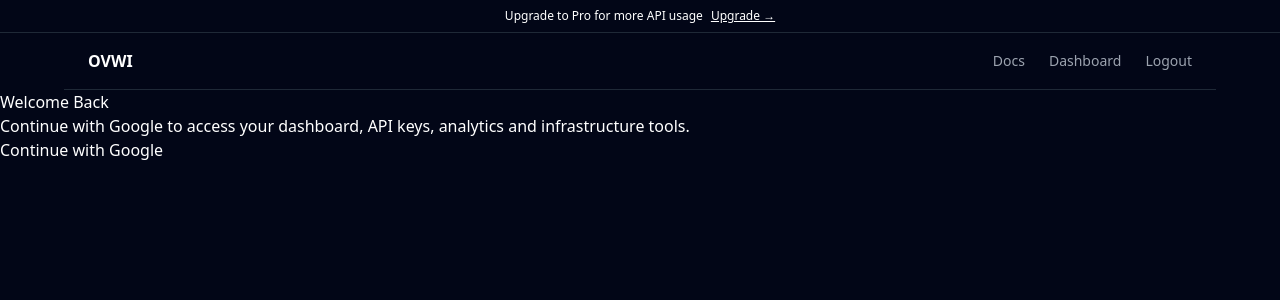
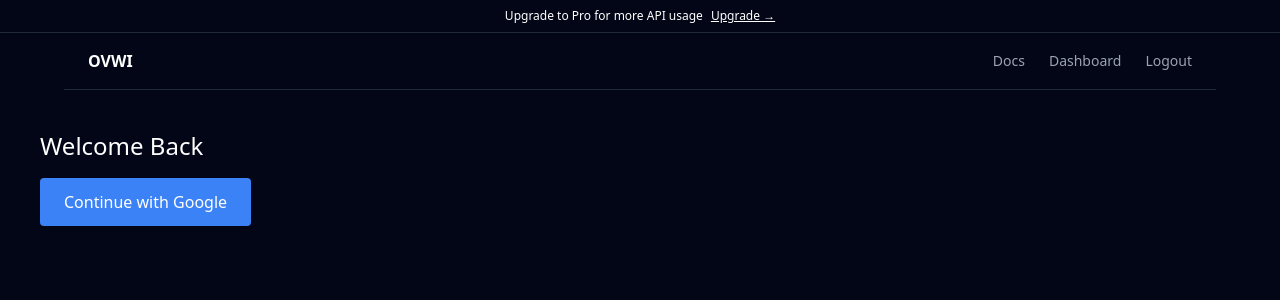
Before and after one commit to aydncy/ovwi-ui, a Next.js app: page /auth/login in a window 1280 px wide. Shown: the top 300 px of the page. Built offline with nearby package versions, Linux system fonts and the light colour scheme.

Commit message:
🔥 FIX: real logout (session + storage + redirect)

```diff
--- a/app/auth/login/page.tsx
+++ b/app/auth/login/page.tsx
@@ -1,31 +1,39 @@
 'use client';
 
+import { useEffect } from 'react';
 import { supabase } from '@/lib/supabase-browser';
 
-export default function LoginPage() {
+export default function Login() {
+
+  useEffect(() => {
+    const check = async () => {
+      const { data } = await supabase.auth.getUser();
+
+      // ✅ user varsa direkt dashboard
+      if (data.user) {
+        window.location.href = '/dashboard';
+      }
+    };
+
+    check();
+  }, []);
+
   const login = async () => {
-    await supabase!.auth.signInWithOAuth({
-      provider: 'google',
-      options: {
-        redirectTo: `${window.location.origin}/dashboard`,
-      },
+    await supabase.auth.signInWithOAuth({
+      provider: 'google'
     });
   };
 
   return (
-    <div className="auth-page">
-      <div className="auth-box">
+    <div className="p-10 text-white">
+      <h1 className="text-2xl mb-4">Welcome Back</h1>
 
-        <h1>Welcome Back</h1>
-        <p>
-          Continue with Google to access your dashboard, API keys, analytics and infrastructure tools.
-        </p>
-
-        <button onClick={login} className="verify-btn">
-          Continue with Google
-        </button>
-
-      </div>
+      <button
+        onClick={login}
+        className="bg-blue-500 px-6 py-3 rounded"
+      >
+        Continue with Google
+      </button>
     </div>
   );
 }
--- a/app/auth/logout/page.tsx
+++ b/app/auth/logout/page.tsx
@@ -4,12 +4,29 @@ import { useEffect } from 'react';
 import { supabase } from '@/lib/supabase-browser';
 
 export default function Logout() {
+
   useEffect(() => {
     const run = async () => {
-      await supabase?.auth.signOut();
+      try {
+        // ✅ Supabase logout
+        await supabase.auth.signOut();
 
-      // ✅ tamamen state reset
-      window.location.replace('/');
+        // ✅ local storage temizle
+        localStorage.clear();
+
+        // ✅ cookie temizliği (fallback)
+        document.cookie.split(";").forEach((c) => {
+          document.cookie = c
+            .replace(/^ +/, "")
+            .replace(/=.*/, "=;expires=" + new Date().toUTCString() + ";path=/");
+        });
+
+        // ✅ HARD redirect (çok önemli)
+        window.location.href = '/auth/login';
+
+      } catch (e) {
+        window.location.href = '/';
+      }
     };
 
     run();
```
